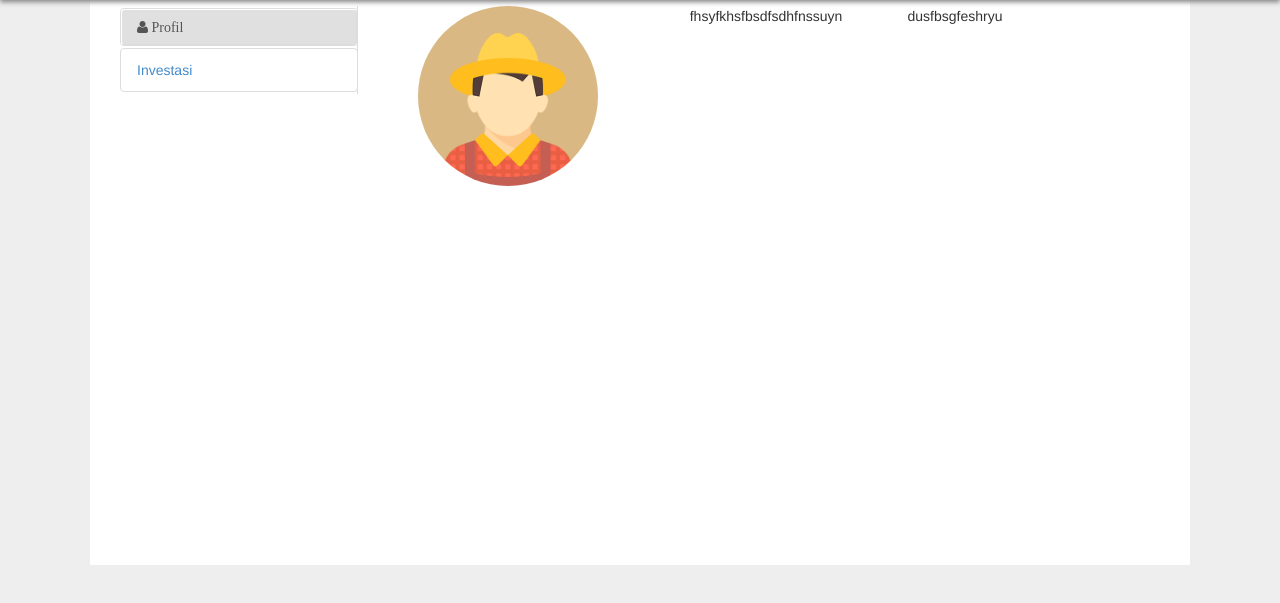
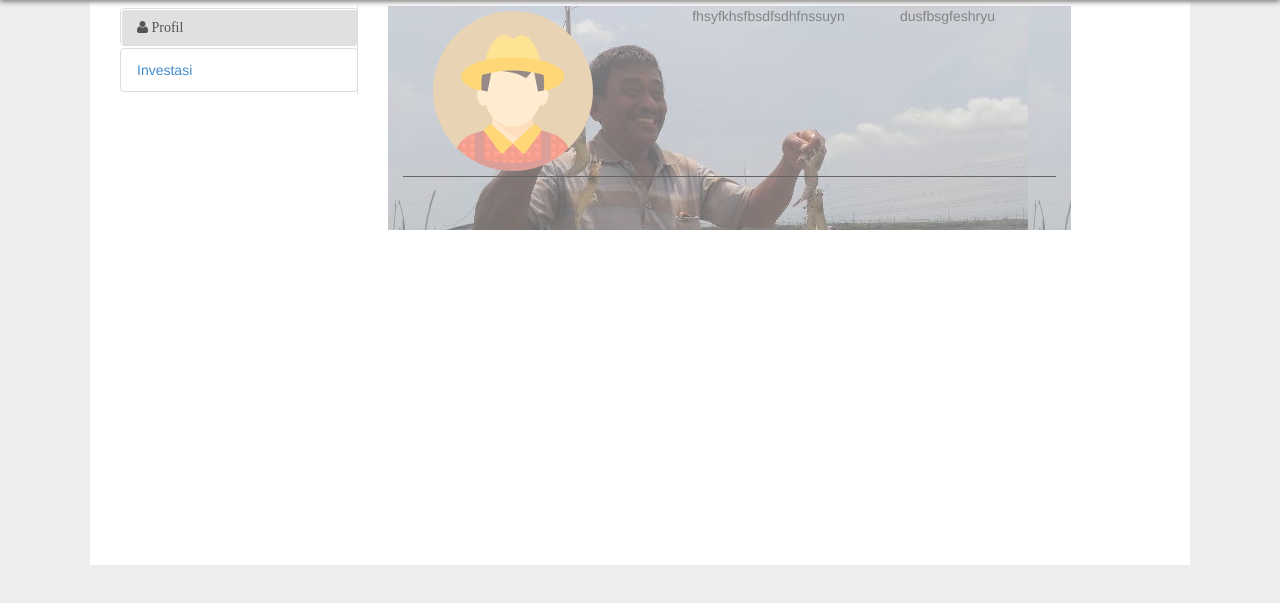
Before and after one commit to 16110240/tambak.in, a plain HTML site: page html/dashboard_investor.html in a window 1280 px wide. Shown: the part 55-658 px from the top of the page. Drawn offline with nearby package versions, Linux system fonts and the light colour scheme; files that its build step writes are made by us from their sources; files whose address does not match are found by name.

Commit message:
update dasboard investor

```diff
--- a/html/dashboard_investor.html
+++ b/html/dashboard_investor.html
@@ -10,6 +10,10 @@
     }
     .row{
       background-color: #fff;
+    }
+    .img{
+      background-image: url('foto-petambak.jpg');
+
     }
 
   </style>
@@ -68,9 +72,11 @@
 
           <div class="tab-content">
             <div class="tab-pane active" id="profil">
-              <div class="col-sm-12">
-                <div  class="col-sm-5">
-                  <img style="height: 180px;width: 180px;" class="img-circle" src="../gambar/profile.png">
+              <div class="col-sm-12" style="background-image: url('../gambar/foto-petambak.jpg'); background-color: #007bff ;opacity: 0.6; width: 100%;height: 28%" >
+
+                <div class="col-lg-12"" >
+                  <div  class="col-sm-5">
+                  <img style="height: 160px;width: 160px; margin-top: 5px; margin-bottom: 5px;" class="img-circle" src="../gambar/profile.png" >
                 </div>
                 <div class="col-sm-4">
                 <p> fhsyfkhsfbsdfsdhfnssuyn</p>
@@ -78,6 +84,11 @@
                 <div class="col-sm-3">
                   <p>dusfbsgfeshryu</p>
                 </div>
+
+              </div>
+              <div class="col-lg-12" style="background-color: rgb(0,0,0);" ></div>
+
+
               </div>
             </div>
 
```
